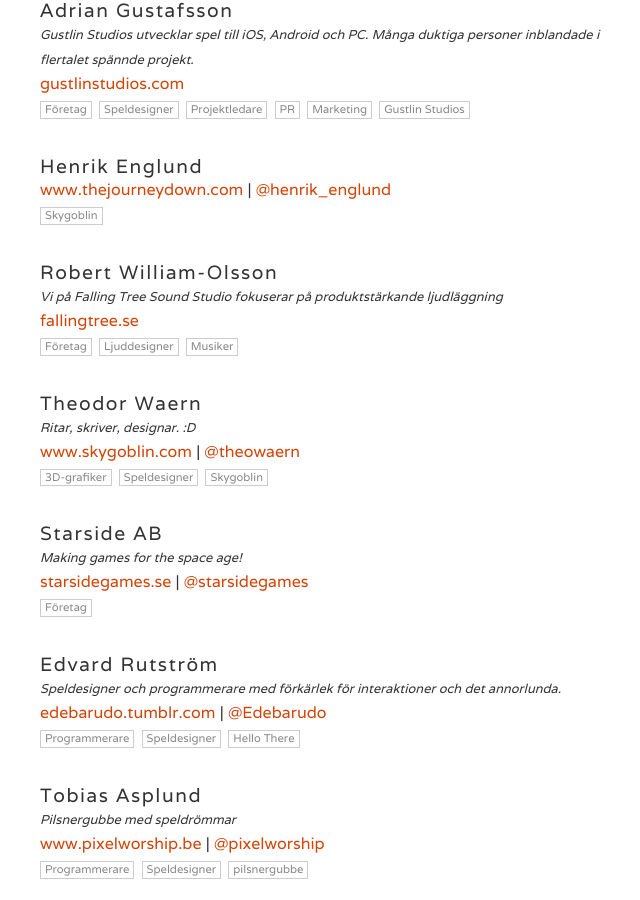
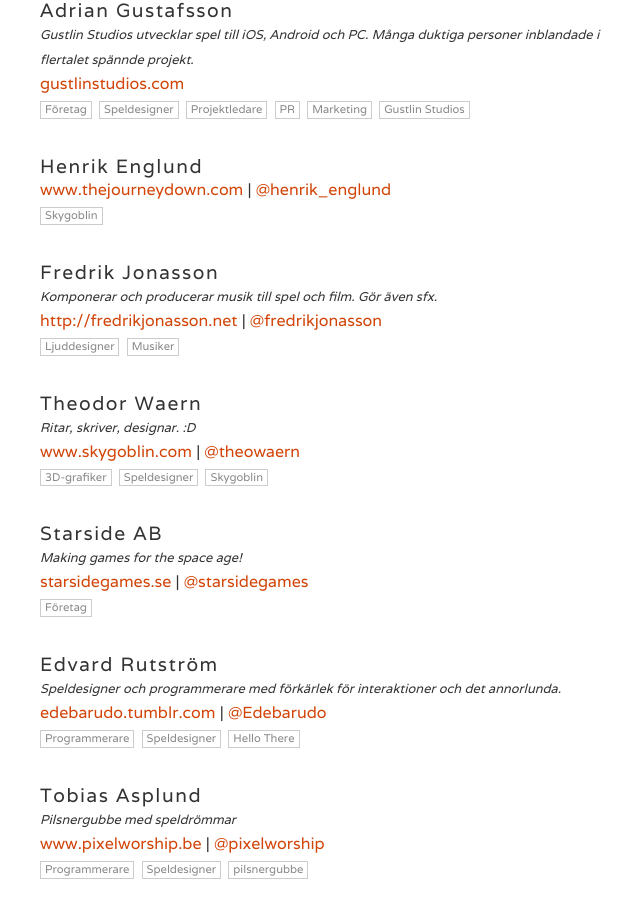
Before and after one commit to indiespel-gbg/indiespel-gbg.github.io, a Jekyll site: the page built from medlemmar.html, in a window 1280 px wide and 900 px high, scrolled down 2947 px. Shown: the whole window, without its empty margins (316-956 px from the left). Built offline with Jekyll 4.4.1, drawn with Linux system fonts in a browser that asks for light colours; some of the changed text lies outside the part shown.

Commit message:
Update members.yml

```diff
--- a/_data/members.yml
+++ b/_data/members.yml
@@ -585,3 +585,11 @@
     - Leveldesigner
     - PR
     - Kirikoro Studios
+
+- name: Fredrik Jonasson
+  bio: Komponerar och producerar musik till spel och film. Gör även sfx.
+  website: http://fredrikjonasson.net
+  twitter: fredrikjonasson
+  tags:
+    - Ljuddesigner
+    - Musiker
```
